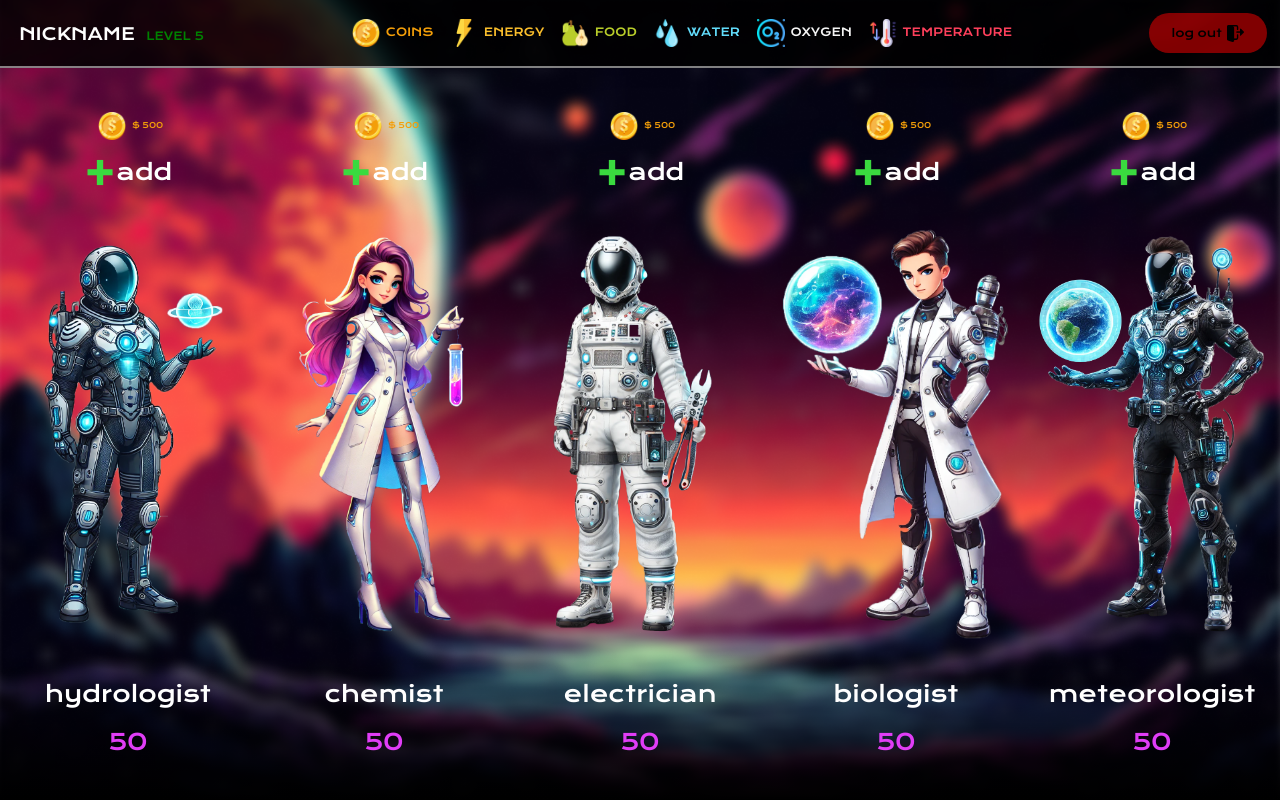
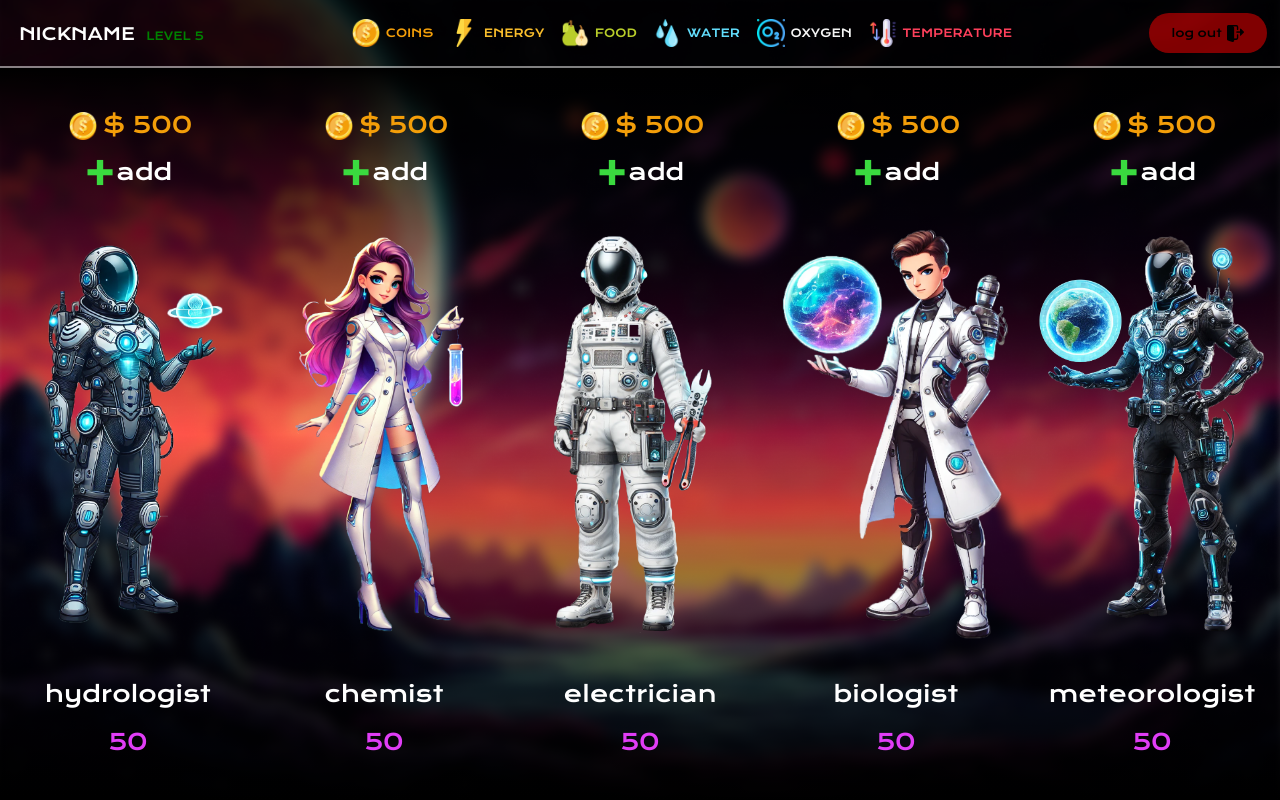
Before and after one commit to xmavv/marsColonization, a React (Vite) app in the folder FRONTEND/: page /app/workers in a window 1280 px wide. Built offline with nearby package versions, Linux system fonts and the light colour scheme; a web font is replaced by a local one.

Commit message:
update workers view

```diff
--- a/FRONTEND/src/features/workers/Worker.tsx
+++ b/FRONTEND/src/features/workers/Worker.tsx
@@ -1,10 +1,9 @@
 import styled from "styled-components";
 import IconPlus from "../../ui/IconPlus";
 import Resource from "../../ui/Resource";
+import { Quantity } from "../../ui/Quantity";
 
 const StyledWorker = styled.div`
-  background-image: linear-gradient(rgba(0, 0, 0, 0) 80%, rgba(0, 0, 0, 1));
-
   display: grid;
   grid-template-rows: 1fr 1fr 10fr 1fr 1fr;
   align-items: center;
@@ -15,10 +14,10 @@ const StyledWorker = styled.div`
 
   &:hover {
     > img {
-      transform: translateY(-2rem);
+      transform: translateY(-1.5rem);
     }
 
-    span {
+    > span {
       color: white;
     }
 
@@ -53,11 +52,6 @@ const Name = styled.p`
   font-size: 2rem;
 `;
 
-const Quantity = styled.span`
-  color: var(--color-primary);
-  font-size: 2rem;
-`;
-
 interface WorkerProps {
   type:
     | "hydrologist"
@@ -70,13 +64,17 @@ interface WorkerProps {
 function Worker({ type }: WorkerProps) {
   return (
     <StyledWorker>
-      <Resource type="coins">$ 500</Resource>
+      <Resource type="coins" size="2rem">
+        $ 500
+      </Resource>
       <Button>
         <IconPlus /> add
       </Button>
       <Img src={`/workers/${type}.png`} alt="" />
       <Name>{type}</Name>
-      <Quantity>50</Quantity>
+      <Quantity color="var(--color-primary)" size="2rem">
+        50
+      </Quantity>
     </StyledWorker>
   );
 }
--- a/FRONTEND/src/pages/Workers.tsx
+++ b/FRONTEND/src/pages/Workers.tsx
@@ -2,6 +2,12 @@ import styled from "styled-components";
 import Worker from "../features/workers/Worker";
 
 const StyledWorkers = styled.div`
+  background-image: linear-gradient(
+    rgba(0, 0, 0, 1),
+    rgba(0, 0, 0, 0),
+    rgba(0, 0, 0, 1)
+  );
+
   display: grid;
   grid-template-columns: repeat(5, 1fr);
 `;
--- a/FRONTEND/src/ui/AppLayout.tsx
+++ b/FRONTEND/src/ui/AppLayout.tsx
@@ -11,6 +11,7 @@ const StyledAppLayout = styled.main`
   overflow: hidden;
 
   background-image: url("/backgrounds/bg-app.png");
+
   background-size: cover;
 `;
 
--- /dev/null
+++ b/FRONTEND/src/ui/Quantity.tsx
@@ -0,0 +1,6 @@
+import styled from "styled-components";
+
+export const Quantity = styled.span<{ color: string; size?: string }>`
+  font-size: ${(props) => (props.size ? props.size : "inherit")};
+  color: ${(props) => props.color};
+`;
--- a/FRONTEND/src/ui/Resource.tsx
+++ b/FRONTEND/src/ui/Resource.tsx
@@ -1,9 +1,12 @@
+import styled from "styled-components";
 import Icon from "../ui/Icon";
-import styled from "styled-components";
+import { Quantity } from "./Quantity";
 
-const Quantity = styled.span<{ color: string }>`
-  color: ${(props) => props.color};
+const StyledResource = styled.div`
+  display: flex;
+  align-items: center;
 `;
+
 export type Type =
   | "coins"
   | "energy"
@@ -14,6 +17,7 @@ export type Type =
 interface ResourceProps {
   type: Type;
   children: string;
+  size?: string;
 }
 
 const colors = {
@@ -25,14 +29,16 @@ const colors = {
   temperature: "#FF405C",
 } as const;
 
-function Resource({ type, children }: ResourceProps) {
+function Resource({ type, children, size }: ResourceProps) {
   const color = colors[type];
 
   return (
-    <div>
+    <StyledResource>
       <Icon type={type} />
-      <Quantity color={color}>{children}</Quantity>
-    </div>
+      <Quantity color={color} size={size}>
+        {children}
+      </Quantity>
+    </StyledResource>
   );
 }
 
```
